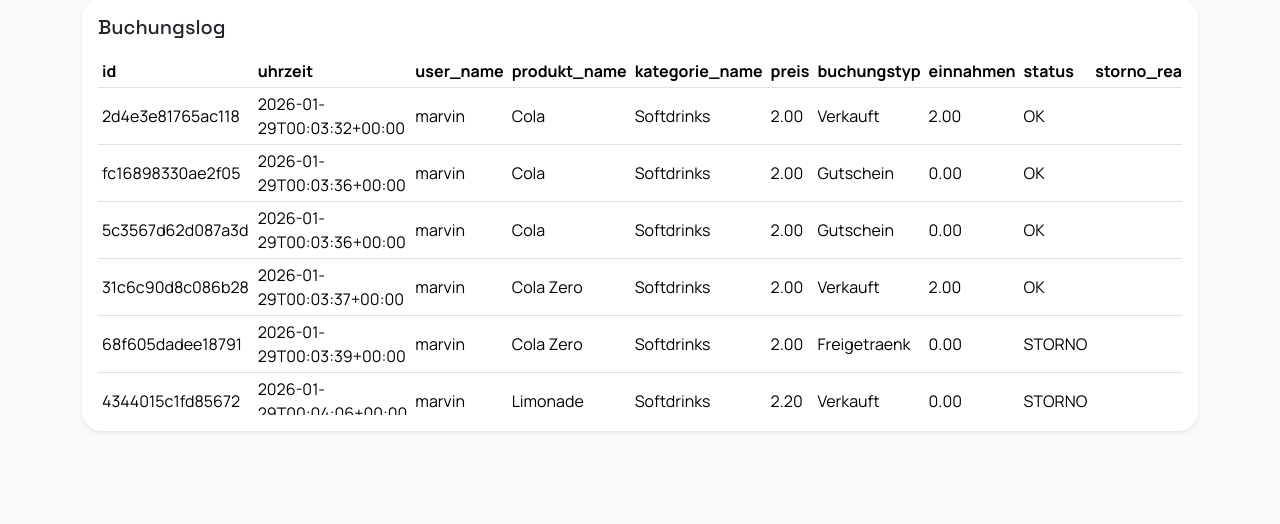
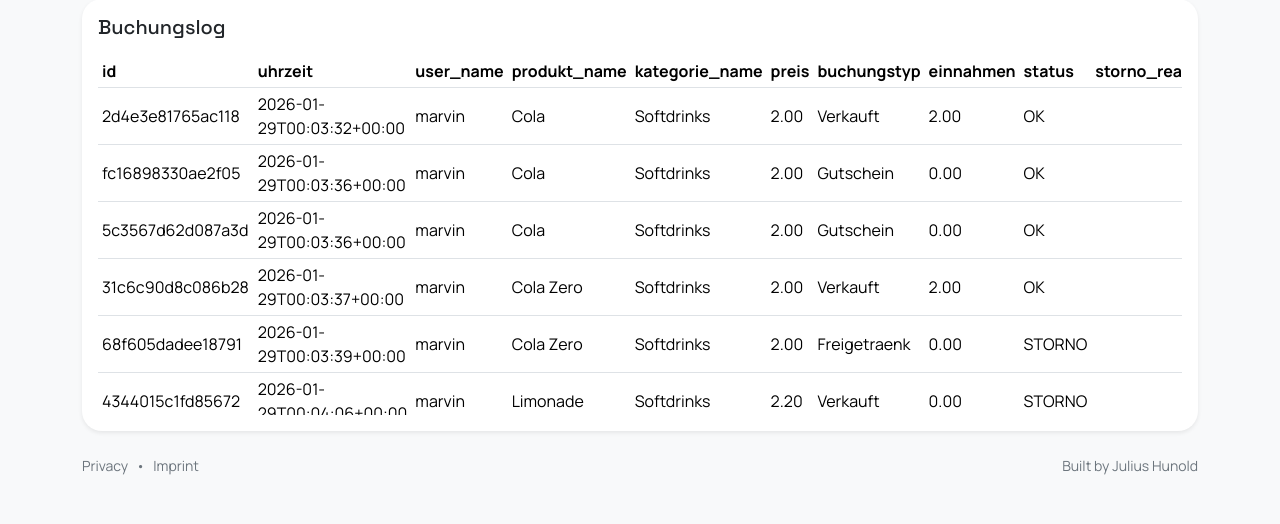
Before and after one commit to dfgsteam/kekcheckout, a PHP site: page /analysis.php in a window 1280 px wide. Shown: the part 1714-2238 px from the top of the page. Before the commit the page ends 2146 px from the top, so only its background shows below. Run offline with PHP 8.4, Linux system fonts and the light colour scheme.

Commit message:
add footer to analysis page with privacy and imprint links

```diff
--- a/analysis.php
+++ b/analysis.php
@@ -264,7 +264,7 @@ $header = <<<HTML
     <h1 class="display-6 fw-semibold mb-2">Analyse</h1>
     <p class="text-secondary mb-0">Auswertungen und Trends fuer den Checkout.</p>
   </div>
-  <div class="icon-actions">
+  <div class="icon-actions icon-actions--split">
     <a
       class="btn btn-link btn-sm btn-icon text-decoration-none text-secondary"
       href="index.php"
@@ -430,11 +430,26 @@ ob_start();
 <?php
 $content = ob_get_clean();
 
+$footer = <<<HTML
+<footer class="mt-4 d-flex flex-column flex-sm-row justify-content-between align-items-start align-items-sm-center gap-2 small text-secondary">
+  <div class="d-flex flex-wrap gap-2">
+    <a class="link-secondary text-decoration-none" href="https://julius-hunold.de/datenschutz" target="_blank" rel="noopener" data-i18n="footer.privacy">Datenschutz</a>
+    <span class="text-secondary" aria-hidden="true">•</span>
+    <a class="link-secondary text-decoration-none" href="https://julius-hunold.de/impressum" target="_blank" rel="noopener" data-i18n="footer.imprint">Impressum</a>
+  </div>
+  <div>
+    <span data-i18n="footer.builtBy">Erstellt von</span>
+    <a class="link-secondary text-decoration-none" href="https://hunold24.de" target="_blank" rel="noopener">Julius Hunold</a>
+  </div>
+</footer>
+HTML;
+
 render_layout([
     'title' => 'Kek - Checkout Analyse',
     'description' => 'Analyse fuer den Checkout.',
     'header' => $header,
     'content' => $content,
+    'footer' => $footer,
     'head_extra' => '<meta name="robots" content="noindex, nofollow">',
     'manifest' => '',
     'include_chart_js' => true,
```
